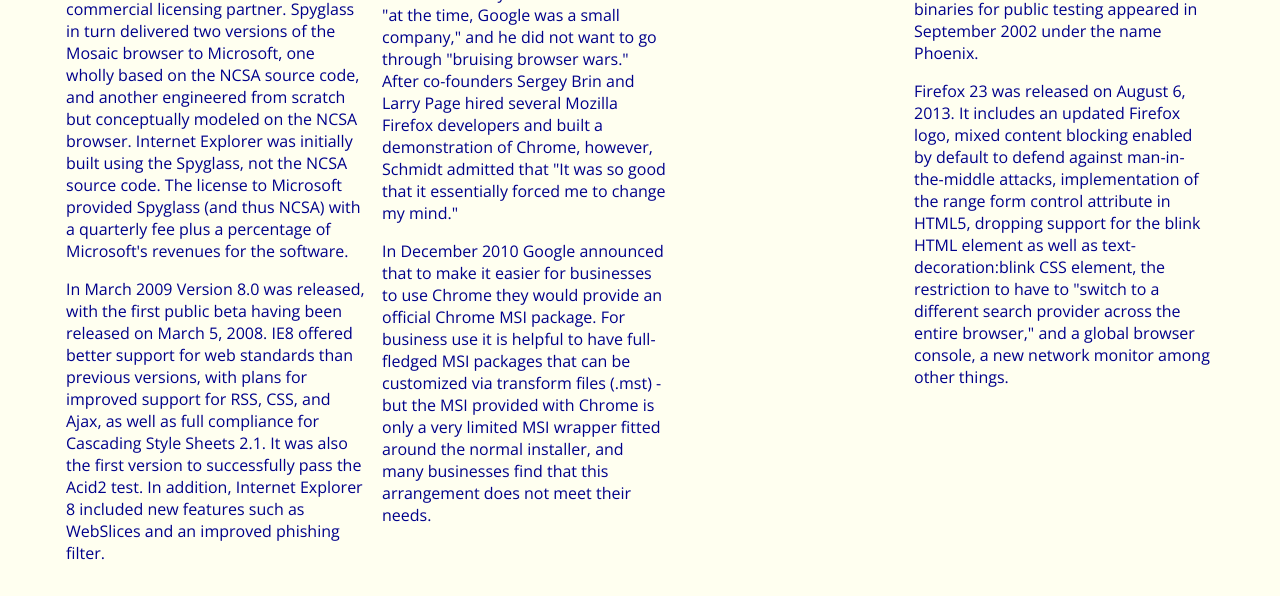
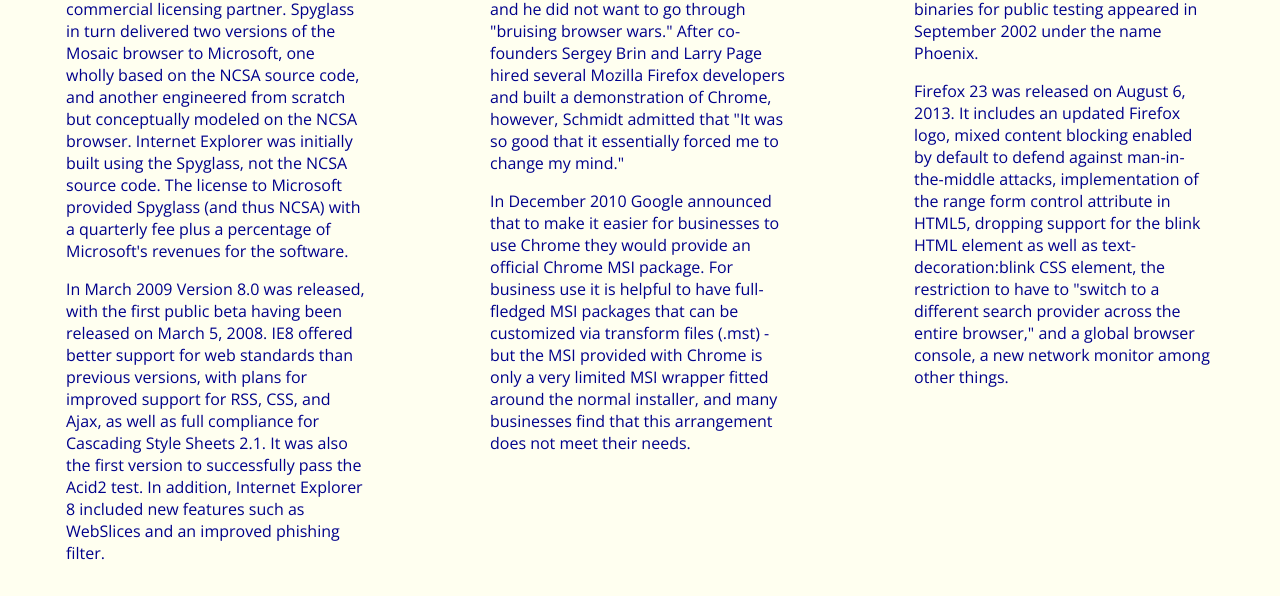
Before and after one commit to mkraquiz/browserhistory, a plain HTML site: page index.html in a window 1280 px wide. Shown: the part 574-1170 px from the top of the page. Drawn offline with nearby package versions, Linux system fonts and the light colour scheme; a web font is replaced by a local one.

Commit message:
finished

```diff
--- a/style.css
+++ b/style.css
@@ -42,7 +42,7 @@ img {
 }
 
 .center {
-  margin: 0 300px 0 300px;
+  margin: auto;
   width: 300px;
   padding: 1em;
 }
```
